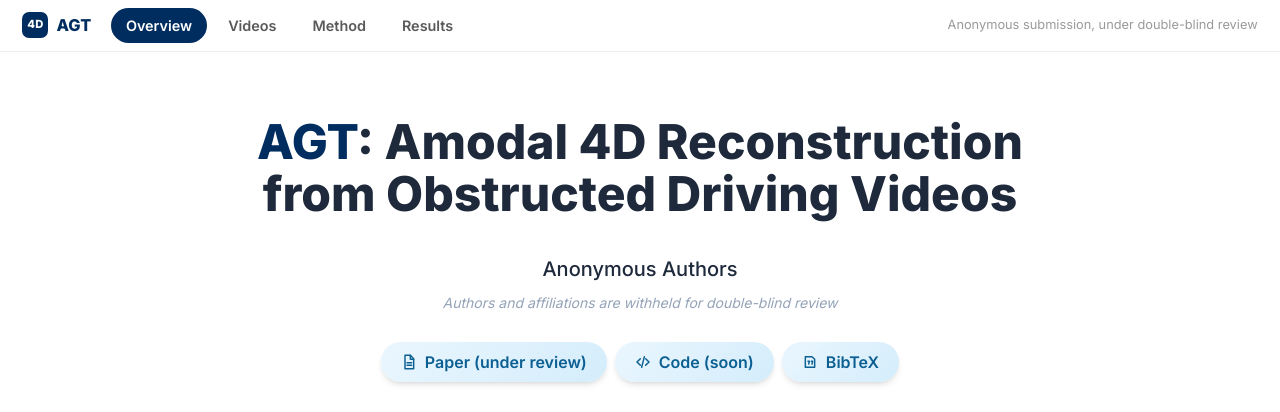
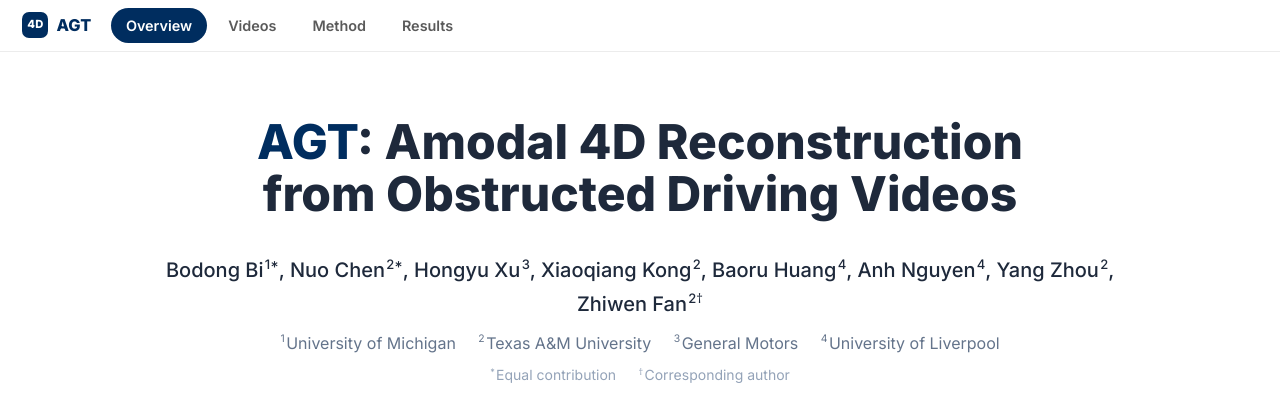
Before and after one commit to MRBXCD/p2603-website, a plain HTML site: page index.html in a window 1280 px wide. Shown: the top 412 px of the page. Drawn offline with Linux system fonts and the light colour scheme.

Commit message:
Add author list and affiliations

```diff
--- a/index.html
+++ b/index.html
@@ -41,7 +41,7 @@
         <a class="nav-tab" href="#method" data-spy="method">Method</a>
         <a class="nav-tab" href="#results" data-spy="results">Results</a>
       </div>
-      <span class="nav-note">Anonymous submission, under double-blind review</span>
+      <span class="nav-note"></span>
     </div>
   </nav>
 
@@ -52,9 +52,9 @@
     <header class="hero" id="top">
       <div class="container is-desktop">
         <h1 class="publication-title"><span class="wordmark">AGT</span>: Amodal 4D Reconstruction from Obstructed Driving Videos</h1>
-        <!-- Authors are withheld while the paper is under review. -->
-        <div class="publication-authors">Anonymous Authors</div>
-        <div class="publication-note">Authors and affiliations are withheld for double-blind review</div>
+        <div class="publication-authors"><span class="author">Bodong Bi<sup>1*</sup></span>, <span class="author">Nuo Chen<sup>2*</sup></span>, <span class="author">Hongyu Xu<sup>3</sup></span>, <span class="author">Xiaoqiang Kong<sup>2</sup></span>, <span class="author">Baoru Huang<sup>4</sup></span>, <span class="author">Anh Nguyen<sup>4</sup></span>, <span class="author">Yang Zhou<sup>2</sup></span>, <span class="author">Zhiwen Fan<sup>2&dagger;</sup></span></div>
+        <div class="publication-affiliations"><span><sup>1</sup>University of Michigan</span><span><sup>2</sup>Texas A&amp;M University</span><span><sup>3</sup>General Motors</span><span><sup>4</sup>University of Liverpool</span></div>
+        <div class="publication-note"><span><sup>*</sup>Equal contribution</span><span><sup>&dagger;</sup>Corresponding author</span></div>
         <div class="publication-links">
           <span class="button" title="Under review"><svg class="icon"><use href="#i-file"/></svg><span>Paper (under review)</span></span>
           <span class="button" title="Coming soon"><svg class="icon"><use href="#i-code"/></svg><span>Code (soon)</span></span>
@@ -300,7 +300,7 @@
           <button class="copy-btn" id="copy-bibtex" type="button"><svg class="icon"><use href="#i-copy"/></svg><span class="copy-text">Copy</span></button>
           <pre><code id="bibtex-code">@inproceedings{agt2027,
   title     = {AGT: Amodal 4D Reconstruction from Obstructed Driving Videos},
-  author    = {Anonymous},
+  author    = {Bi, Bodong and Chen, Nuo and Xu, Hongyu and Kong, Xiaoqiang and Huang, Baoru and Nguyen, Anh and Zhou, Yang and Fan, Zhiwen},
   booktitle = {CVPR},
   year      = {2027}
 }</code></pre>
@@ -310,7 +310,7 @@
   </main>
 
   <footer class="footer">
-    <div class="container is-narrow">Anonymous project page for a paper under double-blind review. All assets are local: the page works fully offline. Set in Inter (SIL OFL 1.1).</div>
+    <div class="container is-narrow">All assets are local: the page works fully offline. Set in Inter (SIL OFL 1.1).</div>
   </footer>
 
   <dialog id="figure-dialog" aria-labelledby="figure-title">
--- a/styles.css
+++ b/styles.css
@@ -289,3 +289,12 @@ dialog::backdrop{background:rgba(15,23,42,.62)}
   *,*::before,*::after{animation:none!important;transition:none!important}
   .tldr-box:hover,.dim-card:hover,.takeaway:hover,.re-card:hover,.re-collapse:hover,.stat-box:hover,.table-container:hover,.figure-card:hover,.bibtex-wrapper pre:hover,.button:hover,.scroll-to-top:hover{transform:none}
 }
+
+/* Author list (public page only) */
+.publication-authors{line-height:1.7;margin-bottom:.6rem}
+.publication-authors .author{white-space:nowrap}
+.publication-authors sup,.publication-affiliations sup,.publication-note sup{font-size:.65em;margin-left:.1em}
+.publication-affiliations{display:flex;flex-wrap:wrap;justify-content:center;gap:.15rem 1.4rem;font-size:1rem;color:var(--text-secondary);margin-bottom:.5rem}
+.publication-affiliations sup{margin:0 .15em 0 0}
+.publication-note{display:flex;flex-wrap:wrap;justify-content:center;gap:.15rem 1.4rem;font-style:normal}
+.publication-note sup{margin:0 .15em 0 0}
```
